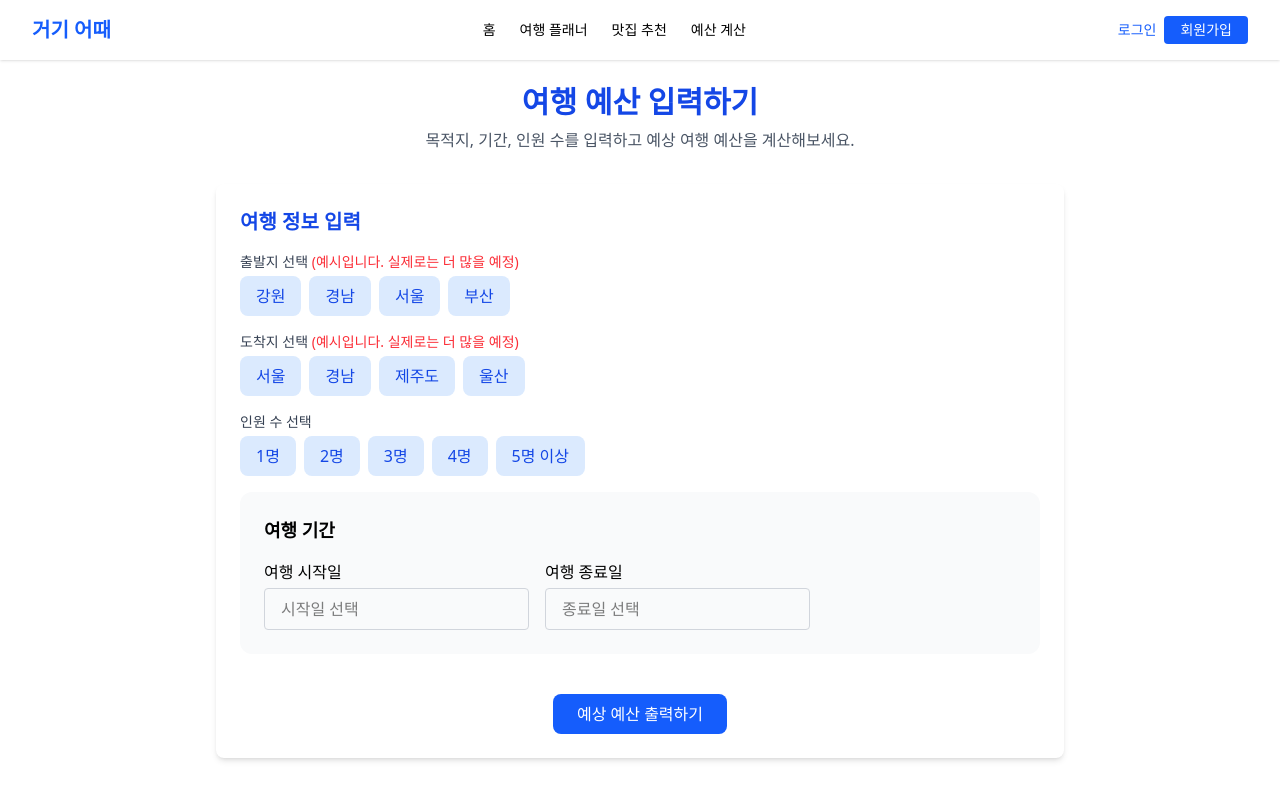
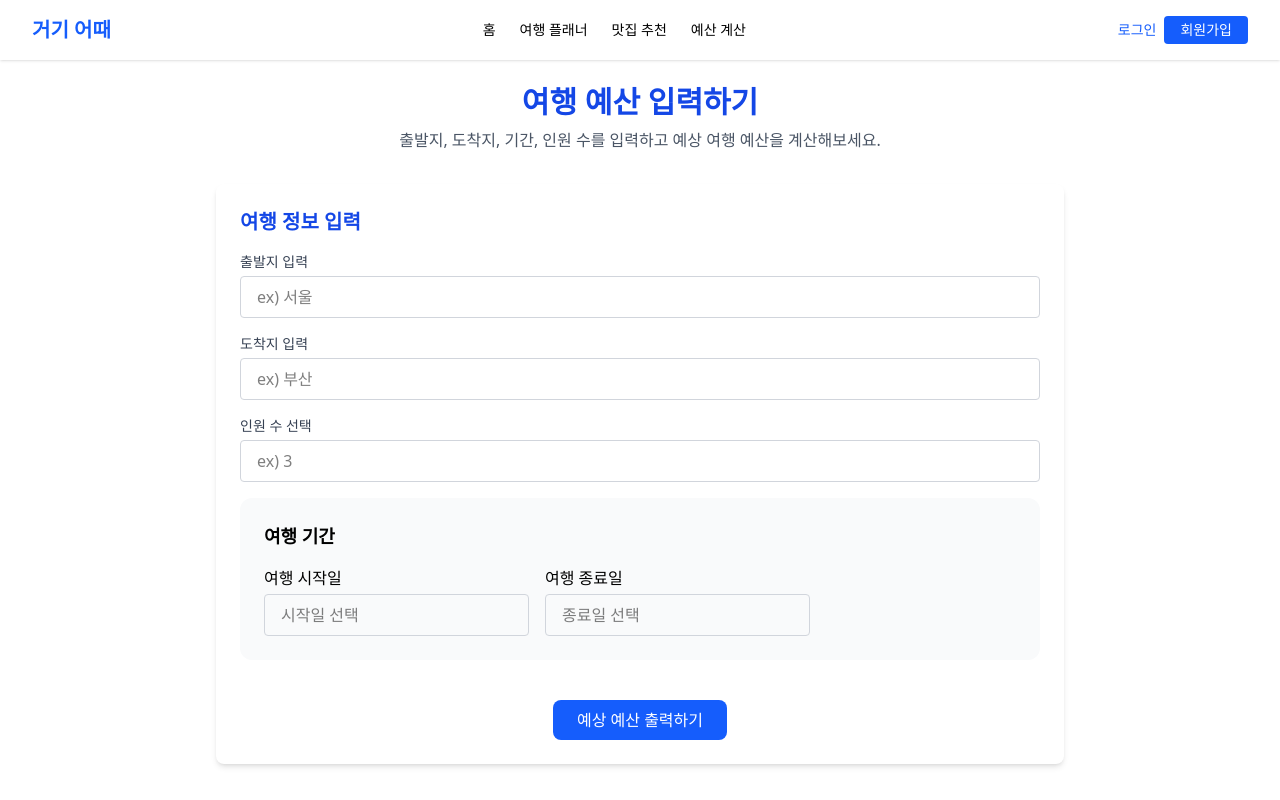
Before and after one commit to Trip4P/T4P, a React (Vite) app in the folder Frontend/: page /BudgetInput in a window 1280 px wide. Built offline with nearby package versions, Linux system fonts and the light colour scheme.

Commit message:
test: 예산 계산(시나리오B)  테스트

```diff
--- a/Frontend/src/pages/Budget.jsx
+++ b/Frontend/src/pages/Budget.jsx
@@ -1,3 +1,4 @@
+// 여행 일정 추천하고 자동으로 예산 짜주는 페이지 (시나리오A)
 import { Doughnut } from "react-chartjs-2";
 import axios from "axios";
 // import { useNavigate } from "react-router-dom";
--- a/Frontend/src/pages/BudgetInput.jsx
+++ b/Frontend/src/pages/BudgetInput.jsx
@@ -1,7 +1,10 @@
+// 사용자가 일정 추천 안 받고 여행 정보 입력하여 예산 뽑아주는 페이지 (시나리오 B)
 import { useState } from "react";
+import axios from "axios";
 import { Doughnut } from "react-chartjs-2";
 import {
   Chart as ChartJS,
+  ArcElement,
   BarElement,
   CategoryScale,
   LinearScale,
@@ -11,30 +14,36 @@ import {
 import DatePicker from "react-datepicker";
 import Header from "../components/Header";
 
-ChartJS.register(BarElement, CategoryScale, LinearScale, Tooltip, Legend);
+ChartJS.register(ArcElement, BarElement, CategoryScale, LinearScale, Tooltip, Legend);
 
 export default function TravelBudgetInputPage() {
   const [showResult, setShowResult] = useState(false);
   const [startDate, setStartDate] = useState(null);
   const [endDate, setEndDate] = useState(null);
+  const [startCity, setStartCtiy] = useState("");
+  const [endCity, setEndCity] = useState("");
+  const [peopleCount, setPeopleCount] = useState("");
+  const [budgetData, setBudgetData] = useState(null);
+  const [aiComment, setAiComment] = useState("");
+
   // 💰 더미 예산 데이터
-  const dummyBudgetData = {
-    labels: ["항공", "숙박", "식비", "교통", "기타"],
-    datasets: [
-      {
-        label: "예상 예산 (원)",
-        data: [300000, 500000, 200000, 100000, 50000],
-        backgroundColor: [
-          "#FF6384",
-          "#36A2EB",
-          "#FFCE56",
-          "#4BC0C0",
-          "#9966FF",
-        ],
-        borderWidth: 1,
-      },
-    ],
-  };
+  // const dummyBudgetData = {
+  //   labels: ["항공", "숙박", "식비", "교통", "기타"],
+  //   datasets: [
+  //     {
+  //       label: "예상 예산 (원)",
+  //       data: [300000, 500000, 200000, 100000, 50000],
+  //       backgroundColor: [
+  //         "#FF6384",
+  //         "#36A2EB",
+  //         "#FFCE56",
+  //         "#4BC0C0",
+  //         "#9966FF",
+  //       ],
+  //       borderWidth: 1,
+  //     },
+  //   ],
+  // };
 
   // 옵션 (툴팁 포맷 등)
   const chartOptions = {
@@ -60,7 +69,8 @@ export default function TravelBudgetInputPage() {
           여행 예산 입력하기
         </h1>
         <p className="text-center text-gray-600 mt-2">
-          목적지, 기간, 인원 수를 입력하고 예상 여행 예산을 계산해보세요.
+          출발지, 도착지, 기간, 인원 수를 입력하고 예상 여행 예산을
+          계산해보세요.
         </p>
 
         {/* 여행 정보 입력 */}
@@ -70,57 +80,39 @@ export default function TravelBudgetInputPage() {
           </h2>
 
           <div className="mb-4">
-            <p className="text-sm text-gray-700 mb-1">
-              출발지 선택{" "}
-              <span className="text-red-500">
-                (예시입니다. 실제로는 더 많을 예정)
-              </span>
-            </p>
-            <div className="flex flex-wrap gap-2">
-              {["강원", "경남", "서울", "부산"].map((region) => (
-                <button
-                  key={region}
-                  className="px-4 py-2 rounded-lg bg-blue-100 text-blue-700 hover:bg-blue-200"
-                >
-                  {region}
-                </button>
-              ))}
-            </div>
+            <p className="text-sm text-gray-700 mb-1">출발지 입력</p>
+            <input
+              type="text"
+              value={startCity}
+              onChange={(e) => setStartCtiy(e.target.value)}
+              placeholder="ex) 서울"
+              className="w-full border border-gray-300 rounded px-4 py-2"
+            />
           </div>
 
-          {/* 도착지 선택 */}
           <div className="mb-4">
-            <p className="text-sm text-gray-700 mb-1">
-              도착지 선택{" "}
-              <span className="text-red-500">
-                (예시입니다. 실제로는 더 많을 예정)
-              </span>
-            </p>
-            <div className="flex flex-wrap gap-2">
-              {["서울", "경남", "제주도", "울산"].map((region) => (
-                <button
-                  key={region}
-                  className="px-4 py-2 rounded-lg bg-blue-100 text-blue-700 hover:bg-blue-200"
-                >
-                  {region}
-                </button>
-              ))}
-            </div>
+            <p className="text-sm text-gray-700 mb-1">도착지 입력</p>
+            <input
+              type="text"
+              value={endCity}
+              onChange={(e) => setEndCity(e.target.value)}
+              placeholder="ex) 부산"
+              className="w-full border border-gray-300 rounded px-4 py-2"
+            />
           </div>
 
-          {/* 인원 수 선택 */}
           <div className="mb-4">
             <p className="text-sm text-gray-700 mb-1">인원 수 선택</p>
-            <div className="flex flex-wrap gap-2">
-              {["1명", "2명", "3명", "4명", "5명 이상"].map((n) => (
-                <button
-                  key={n}
-                  className="px-4 py-2 rounded-lg bg-blue-100 text-blue-700 hover:bg-blue-200"
-                >
-                  {n}
-                </button>
-              ))}
-            </div>
+            <input
+              type="number"
+              value={peopleCount}
+              onChange={(e) => {
+                const value = e.target.value;
+                setPeopleCount(value === "" ? "" : Number(value));
+              }}
+              placeholder="ex) 3"
+              className="w-full border border-gray-300 rounded px-4 py-2"
+            />
           </div>
 
           <div className="bg-gray-50 rounded-xl p-6 mb-10">
@@ -159,7 +151,48 @@ export default function TravelBudgetInputPage() {
           {/* 버튼 */}
           <div className="text-center mt-6">
             <button
-              onClick={() => setShowResult(true)}
+              onClick={async () => {
+                try {
+                  const res = await axios.post("/api/budgets", {
+                    startCity,
+                    endCity,
+                    startDate: startDate?.toISOString().split("T")[0],
+                    endDate: endDate?.toISOString().split("T")[0],
+                    peopleCount,
+                  });
+
+                  const response = res.data;
+                  const labels = response.breakdown.map(
+                    (item) => Object.keys(item)[0]
+                  );
+                  const values = response.breakdown.map(
+                    (item) => Object.values(item)[0]
+                  );
+
+                  setBudgetData({
+                    labels,
+                    datasets: [
+                      {
+                        label: "예상 예산 (원)",
+                        data: values,
+                        backgroundColor: [
+                          "#FF6384",
+                          "#36A2EB",
+                          "#FFCE56",
+                          "#48C0c0",
+                          "#9966FF",
+                        ],
+                        borderWidth: 1,
+                      },
+                    ],
+                  });
+
+                  setAiComment(response.aiComment);
+                  setShowResult(true);
+                } catch (err) {
+                  console.error("API호출 실패", err);
+                }
+              }}
               className="bg-blue-600 text-white px-6 py-2 rounded-lg hover:bg-blue-700 transition"
             >
               예상 예산 출력하기
@@ -168,14 +201,15 @@ export default function TravelBudgetInputPage() {
         </div>
 
         {/* ✅ 예상 예산 결과 박스 */}
-        {showResult && (
+        {showResult && budgetData && (
           <div className="bg-gray-100 mt-10 p-6 rounded-lg shadow-md">
             <div className="flex items-center gap-4">
               <div className="w-12 h-12 bg-gray-300 rounded-full" />
-              <p className="text-lg font-semibold text-gray-800">
+              {/* <p className="text-lg font-semibold text-gray-800">
                 예산 한줄평: 여행지 물가 기준으로는 꽤 여유로운 편이에요. 원하는
                 곳 마음껏 즐기세요!
-              </p>
+              </p> */}
+              <p className="text-lg font-semibold text-gray-800">{aiComment}</p>
             </div>
 
             {/* 📊 예산 차트 */}
@@ -183,7 +217,8 @@ export default function TravelBudgetInputPage() {
               <h3 className="text-md font-semibold mb-2 text-gray-700">
                 카테고리별 예상 예산
               </h3>
-              <Doughnut data={dummyBudgetData} options={chartOptions} />
+              {/* <Doughnut data={dummyBudgetData} options={chartOptions} /> */}
+              <Doughnut data={budgetData} options={chartOptions} />
             </div>
 
             {/* 버튼들 */}
```
Also changed, not shown: 1 other file (tests, documents, lock files or other folders).
